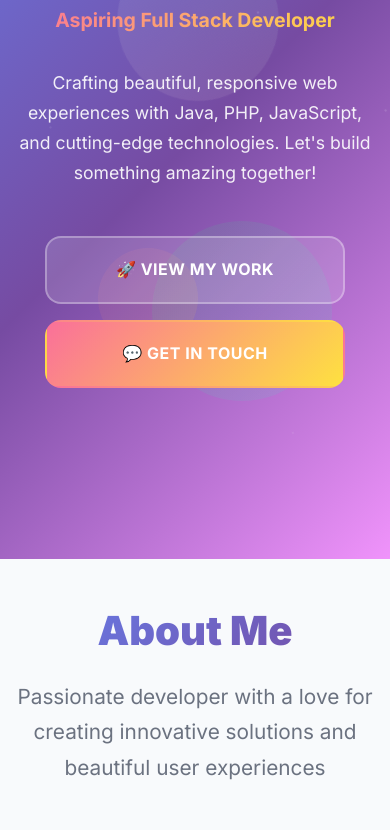
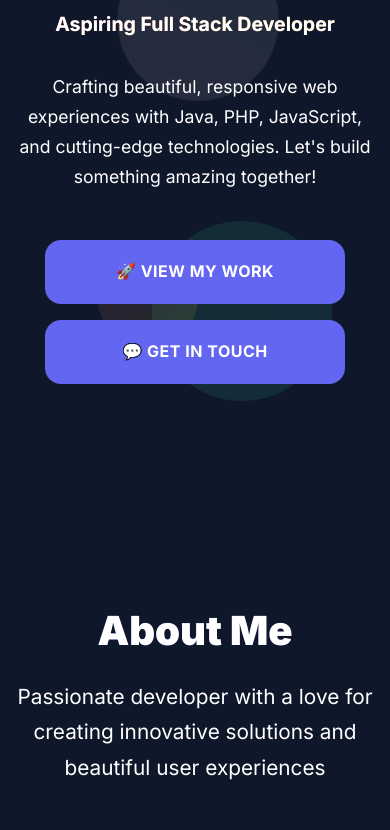
Before and after one commit to KoketsoCNkosi/koketsonkosi.github.io, a plain HTML site: page index.html in a window 390 px wide. Shown: the part 285-1115 px from the top of the page. Drawn offline with Linux system fonts and the light colour scheme.

Commit message:
Update styles.css

```diff
--- a/styles.css
+++ b/styles.css
@@ -1432,3 +1432,40 @@
                 padding: 0;
             }
         }
+
+        @media (max-width: 768px) {
+  .hero,
+  .about,
+  .projects,
+  .contact {
+    background: var(--bg-dark) !important;
+    background-blend-mode: normal !important;
+  }
+
+  .hero::before,
+  .about::before,
+  .projects::before,
+  .contact::before {
+    display: none !important;
+  }
+
+  .hero h1,
+  .hero .subtitle,
+  .hero-description,
+  .section-title,
+  .section-subtitle {
+    color: #ffffff !important;
+    -webkit-text-fill-color: unset !important;
+  }
+
+  .btn-primary,
+  .btn-secondary {
+    background: var(--primary) !important;
+    color: white !important;
+    border: none !important;
+  }
+
+  .project-image {
+    background: var(--gradient-primary) !important;
+  }
+}
```
